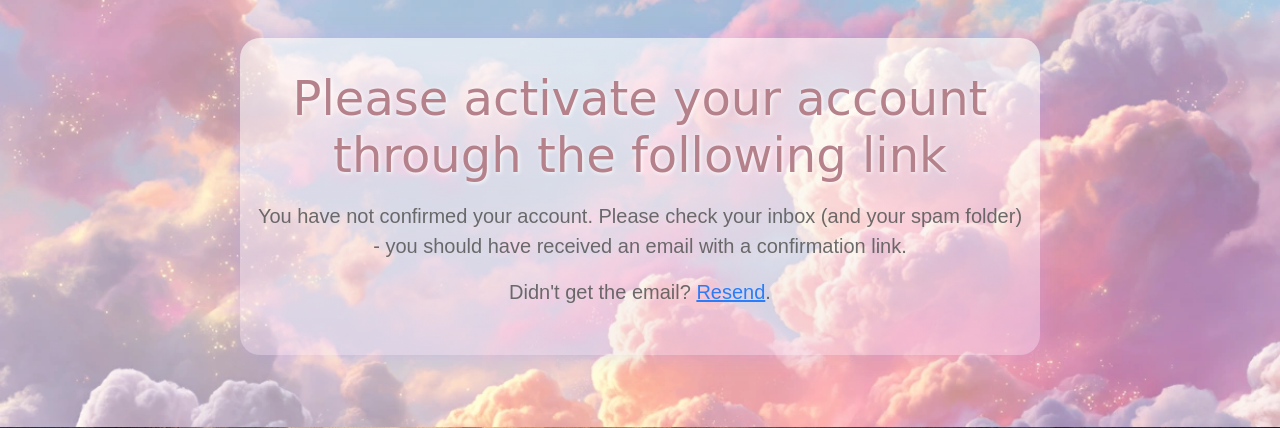
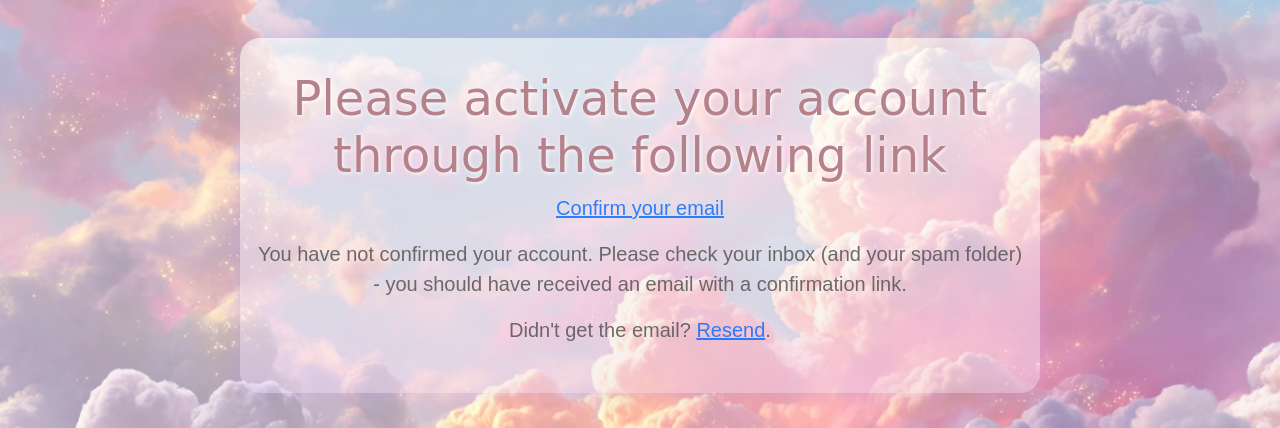
Before and after one commit to Just-Casey-Codes/TinyWings, a Flask app: page /inactive in a window 1280 px wide. Shown: the part 225-653 px from the top of the page. Run offline with Flask 3, Linux system fonts and the light colour scheme; the visitor is signed in with stand-in values (Sample User, id 1); some libraries are stand-ins or nearby versions; some web fonts are replaced.

Commit message:
update email confirmation htmls and routes

```diff
--- a/main.py
+++ b/main.py
@@ -605,27 +605,31 @@ def confirm_email(token):
         flash("Account already confirmed.", "success")
         return redirect(url_for("user_home"))
     email = confirm_token(token)
+    if email != current_user.email:
+        flash("The confirmation link is invalid or has expired.", "danger")
+        return redirect(url_for("resend_confirmation"))
     user = User.query.filter_by(email=current_user.email).first_or_404()
     if user.email == email:
         user.is_confirmed = True
         user.confirmed_on = datetime.now()
         db.session.add(user)
-        current_user.coins += 100
+        user.coins += 100
         db.session.commit()
         flash("You have confirmed your account. Thanks! Have 100 coins!", "success")
     else:
         flash("The confirmation link is invalid or has expired.", "danger")
     return redirect(url_for("user_home"))
 
-@app.route("/yourhome",methods=["GET", "POST"])
+@app.route("/yourhome")
 @login_required
 def user_home():
-    token = generate_token(current_user.email)
-    confirm_url = url_for("confirm_email", token=token, _external=True)
-    html = render_template("confirm_email.html", confirm_url=confirm_url)
-    subject = "Please confirm your email"
-    send_email(current_user.email, subject, html)
-    flash("A confirmation email has been sent via email.", "success")
+    if not current_user.is_confirmed:
+        token = generate_token(current_user.email)
+        confirm_url = url_for("confirm_email", token=token, _external=True)
+        html = render_template("confirm_email.html", confirm_url=confirm_url)
+        subject = "Please confirm your email"
+        send_email(current_user.email, subject, html)
+        flash("A confirmation email has been sent via email.", "success")
     user_id = current_user.id
     daily_login()
     user = db.session.execute(db.select(User).where(User.id == user_id)).scalar()
--- a/templates/accounts/inactive.html
+++ b/templates/accounts/inactive.html
@@ -7,7 +7,7 @@
   <div class="row">
       <div class="welcome-banner">
   <h1 class="fantasy-welcome">Please activate your account through the following link</h1>
-  <p class="fantasy-subtext"><a href="{{ confirm_url }}">{{ confirm_url }}</a></p>
+  <p class="fantasy-subtext"><a href="{{ confirm_url }}">Confirm your email</a></p>
         <p class="fantasy-subtext">You have not confirmed your account. Please check your inbox (and your spam
     folder) - you should have received an email with a confirmation link.</p>
         <p class="fantasy-subtext">
--- a/templates/user-home.html
+++ b/templates/user-home.html
@@ -36,7 +36,7 @@
   </p>
     {% if user.is_confirmed == False %}
     <p class="fantasy-subtext">Confirm your email address for 200 coins
-  <br> <a href="{{url_for('confirm_email')}}"> </a>
+  <br> <a href="{{url_for('confirm_email')}}">Click here to confirm your email </a>
         {% endif %}
   </p>
 </div>
```
